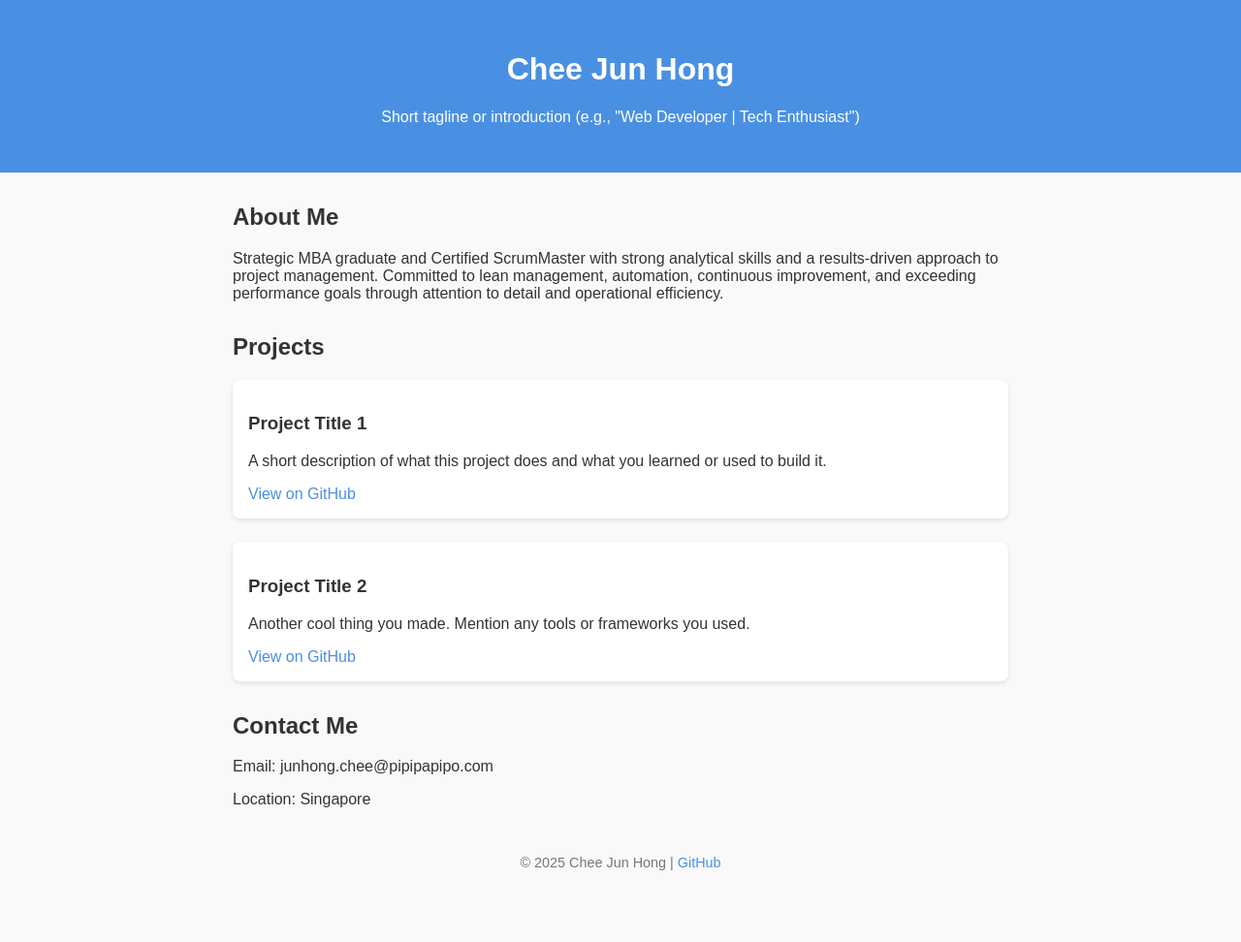
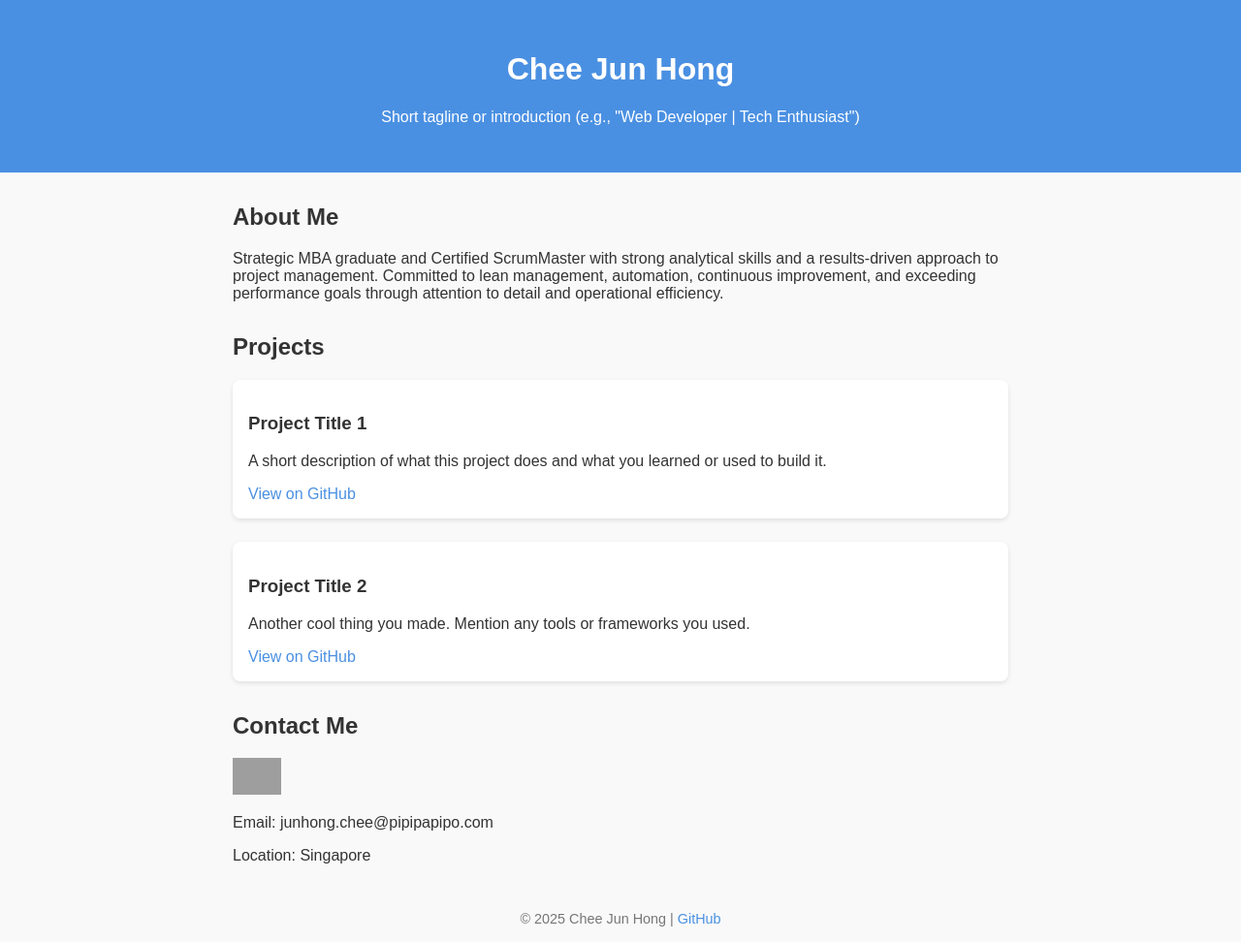
Before and after one commit to pipipapipo/Newpage, a plain HTML site: page index.html in a window 1280 px wide. Shown: the whole page at 97% size. Before the commit the page ends 914 px from the top, so only its background shows below. Drawn offline with Linux system fonts and the light colour scheme; grey boxes are pictures that could not be loaded.

Commit message:
Update index.html

```diff
--- a/index.html
+++ b/index.html
@@ -87,6 +87,9 @@
   <!-- Contact section -->
   <section>
     <h2>Contact Me</h2>
+<!-- WhatsApp Button -->
+  <a aria-label="Chat on WhatsApp" href="https://wa.me/6581007753?text=Hi%2C%20I%20found%20your%20website%20and%20would%20like%20to%20connect!" target="_blank">
+    <img alt="Chat on WhatsApp" src="https://upload.wikimedia.org/wikipedia/commons/5/5e/WhatsApp_icon.png" width="50" /> </a>
     <p>Email: junhong.chee@pipipapipo.com</p>
     <p>Location: Singapore</p>
     <!-- You can add a contact form or social media links here -->
```
